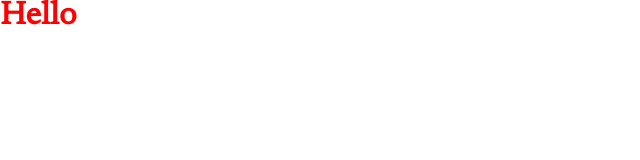
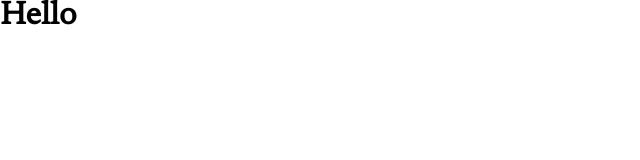
Before and after one commit to hudanadeem/huda-nadeem-snaps, a React (Vite) app: page / in a window 1280 px wide. Shown: the top 160 px of the page, without its empty margins (0-640 px from the left). Built offline with nearby package versions, Linux system fonts and the light colour scheme.

Commit message:
set up all partials

```diff
--- a/src/App.scss
+++ b/src/App.scss
@@ -1,4 +1,4 @@
-*{
-  margin: 0;
-  padding: 0;
-}
+@use "./styles/partials/global" as *;
+@use "./styles/partials/mixins" as *;
+@use "./styles/partials/typography" as *;
+@use "./styles/partials/variables" as *;
--- a/src/components/Header/Header.scss
+++ b/src/components/Header/Header.scss
@@ -1,6 +1,4 @@
+@use "../../styles/partials/global" as *;
+@use "../../styles/partials/mixins" as *;
 @use "../../styles/partials/typography" as *;
-
-h1{
-    color: red;
-    font-family: "Newsreader", "Outfit";
-}
+@use "../../styles/partials/variables" as *;
--- a/src/styles/partials/_global.scss
+++ b/src/styles/partials/_global.scss
@@ -0,0 +1,13 @@
+@use "./typography" as *;
+@use "./variables" as *;
+@use "./mixins" as *;
+
+*{
+    margin: 0;
+    padding: 0;
+    box-sizing: border-box;
+}
+body{
+    font-family: "Newsreader", "Outfit";
+    width: 100%;
+}
--- a/src/styles/partials/_mixins.scss
+++ b/src/styles/partials/_mixins.scss
@@ -0,0 +1,20 @@
+@use "./variables" as *;
+
+@mixin tablet {
+    @media screen and (min-width: $tablet-min) {
+      @content;
+    }
+}
+
+@mixin desktop {
+    @media screen and (min-width: $desktop-min) {
+        @content;
+    }
+}
+
+@mixin flex($direction: row, $justify: flex-start, $align: center) {
+    display: flex;
+    flex-direction: $direction;
+    justify-content: $justify;
+    align-items: $align;
+}
--- a/src/styles/partials/_variables.scss
+++ b/src/styles/partials/_variables.scss
@@ -0,0 +1,10 @@
+$primary-text-color: #0C1E1A;
+$primary-accent-color: #1E6655;
+$primary-background-color: #EFFAF7;
+
+$secondary-border-color: #B7CEC9;
+$secondary-background-color: #E4EFEC;
+$secondary-text-color: #FFFFFF;
+
+$tablet-min: 768px;
+$desktop-min: 1280px;
```
